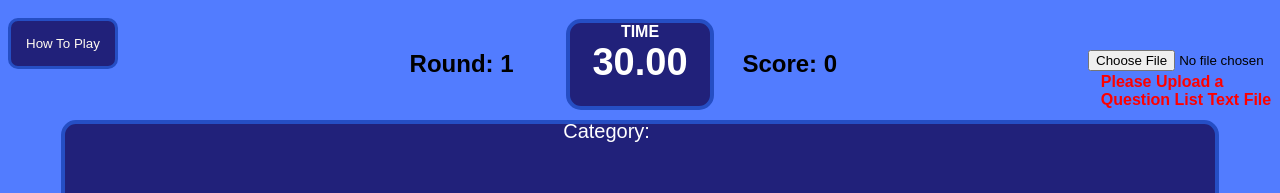
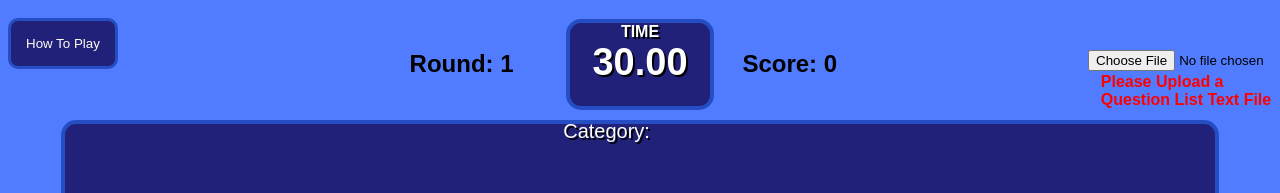
Before and after one commit to Flandolly/Flandolly.github.io, a plain HTML site: page index.html in a window 1280 px wide. Shown: the top 193 px of the page. Drawn offline with Linux system fonts and the light colour scheme; a web font is replaced by a local one.

Commit message:
Readded some text styling

```diff
--- a/main.css
+++ b/main.css
@@ -162,6 +162,7 @@ html {
 }
 
 #category-title, #category {
+    text-shadow: 2px 2px black;
     position: fixed;
     top: 12.5%;
 }
@@ -301,6 +302,7 @@ add animation here
  *****************************/
 
 #timer {
+    text-shadow: 2px 2px black;
     border: 4px solid #254ec4;
     background-color: #21217a;
     border-radius: 15px;
@@ -336,6 +338,7 @@ add animation here
 #timer-number {
     height: 65px;
     font-size: 38px;
+    text-shadow: 2px 2px black;
 }
 
 #timer, #score, #round {
```
